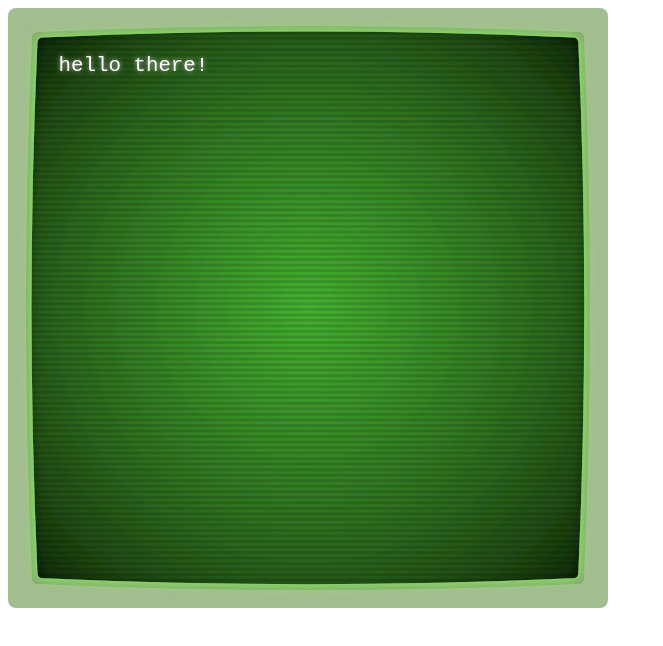
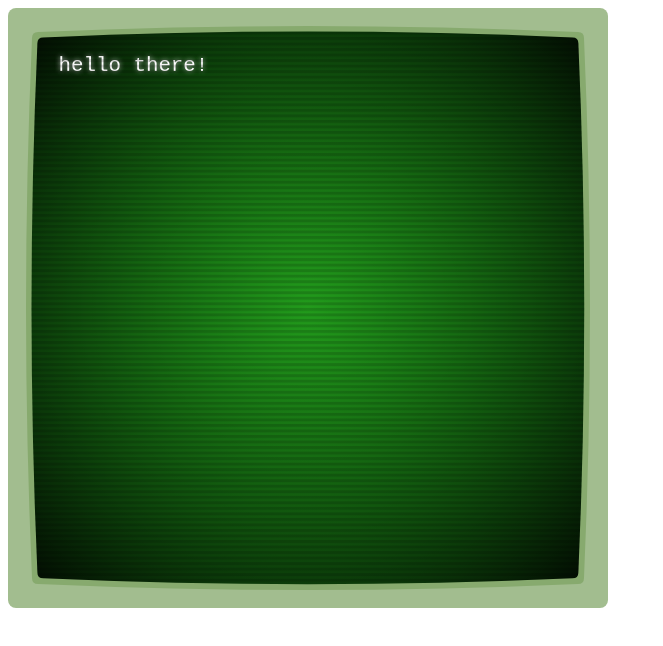
Before and after one commit to scottjoe1996/console-studio-app, a React (Vite) app: page / in a window 1280 px wide. Shown: the top 646 px of the page, without its empty margins (0-663 px from the left). Built offline with nearby package versions, Linux system fonts and the light colour scheme.

Commit message:
screen lines now are on top of text in console

```diff
--- a/src/components/console/console.tsx
+++ b/src/components/console/console.tsx
@@ -1,6 +1,7 @@
-import { FC } from 'react';
+import { CSSProperties, FC } from 'react';
 
-import consoleSvg from './console.svg';
+import screenBackgroundSvg from './screen-background.svg';
+import screenOverlay from './screen-overlay.svg';
 
 interface ConsoleProps {
   width: string | number;
@@ -8,16 +9,21 @@ interface ConsoleProps {
 }
 
 export const Console: FC<ConsoleProps> = ({ width, height }) => {
+  const commonScreenStyling: CSSProperties = {
+    width,
+    height,
+    borderRadius: 8,
+    backgroundOrigin: 'border-box',
+    backgroundRepeat: 'no-repeat',
+    boxSizing: 'border-box',
+  };
+
   return (
     <div
       style={{
-        width,
-        height,
-        borderRadius: 8,
-        backgroundImage: `url("${consoleSvg}")`,
-        backgroundOrigin: 'border-box',
-        backgroundRepeat: 'no-repeat',
-        boxSizing: 'border-box',
+        ...commonScreenStyling,
+        position: 'relative',
+        backgroundImage: `url("${screenBackgroundSvg}")`,
         padding: '2% 4%',
       }}
     >
@@ -30,6 +36,15 @@ export const Console: FC<ConsoleProps> = ({ width, height }) => {
       >
         hello there!
       </p>
+      <div
+        style={{
+          ...commonScreenStyling,
+          position: 'absolute',
+          top: 0,
+          left: 0,
+          backgroundImage: `url("${screenOverlay}")`,
+        }}
+      />
     </div>
   );
 };
```
Also changed, not shown: src/components/console/screen-background.svg, src/components/console/screen-overlay.svg (added).
